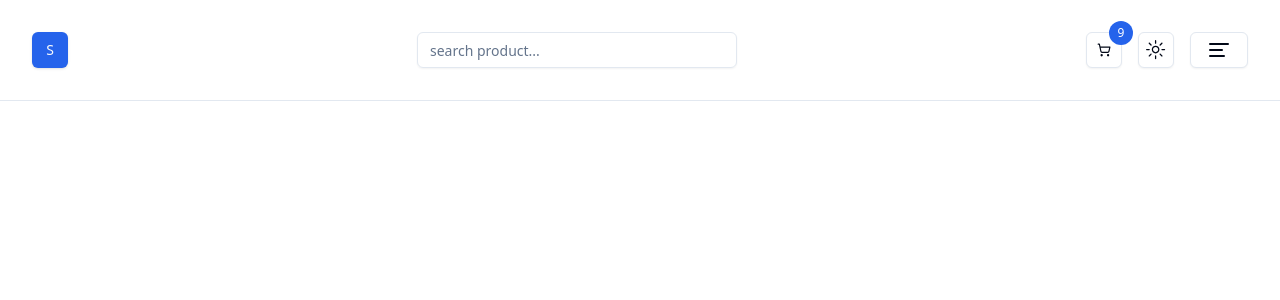
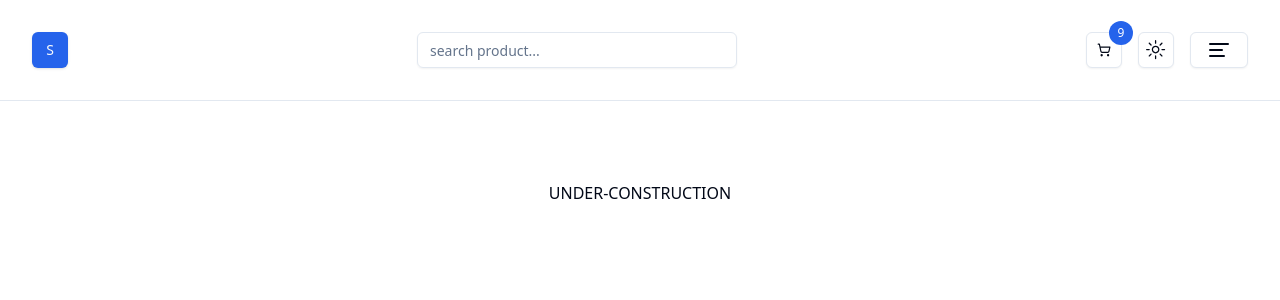
Before and after one commit to imabhaysachan20/e-commerce-store-nextjs-typescript, a Next.js app: page /admin in a window 1280 px wide. Shown: the top 300 px of the page. Built offline with nearby package versions, Linux system fonts and the light colour scheme.

Commit message:
added incomplete pages under-construction banner

```diff
--- a/app/admin/page.tsx
+++ b/app/admin/page.tsx
@@ -1,11 +1,11 @@
 import React from 'react'
 
-function page() {
+function Page() {
   return (
-    <div>
-
+    <div className='grid place-items-center'>
+      <h2>UNDER-CONSTRUCTION</h2>
     </div>
   )
 }
 
-export default page
+export default Page
--- a/app/cart/page.tsx
+++ b/app/cart/page.tsx
@@ -1,11 +1,11 @@
 import React from 'react'
 
-function page() {
+function Page() {
   return (
-    <div>
-
+    <div className='grid place-items-center'>
+      <h2>UNDER-CONSTRUCTION</h2>
     </div>
   )
 }
 
-export default page
+export default Page
--- a/app/favourites/page.tsx
+++ b/app/favourites/page.tsx
@@ -1,11 +1,11 @@
 import React from 'react'
 
-function page() {
+function Page() {
   return (
-    <div>
-
+    <div className='grid place-items-center'>
+      <h2>UNDER-CONSTRUCTION</h2>
     </div>
   )
 }
 
-export default page
+export default Page
--- a/app/orders/page.tsx
+++ b/app/orders/page.tsx
@@ -1,11 +1,11 @@
 import React from 'react'
 
-function page() {
+function Page() {
   return (
-    <div>
-
+    <div className='grid place-items-center'>
+      <h2>UNDER-CONSTRUCTION</h2>
     </div>
   )
 }
 
-export default page
+export default Page
--- a/app/reviews/page.tsx
+++ b/app/reviews/page.tsx
@@ -1,11 +1,11 @@
 import React from 'react'
 
-function page() {
+function Page() {
   return (
-    <div>
-
+    <div className='grid place-items-center'>
+      <h2>UNDER-CONSTRUCTION</h2>
     </div>
   )
 }
 
-export default page
+export default Page
--- a/utils/links.ts
+++ b/utils/links.ts
@@ -7,7 +7,7 @@ export const links: NavLink[] = [
     { href: '/', label: 'home' },
     { href: '/about', label: 'about' },
     { href: '/products', label: 'products' },
-    { href: '/favorites', label: 'favorites' },
+    { href: '/favourites', label: 'favourites' },
     { href: '/cart', label: 'cart' },
     { href: '/orders', label: 'orders' },
   ];
```
Also changed, not shown: 1 other file (tests, documents, lock files or other folders).
